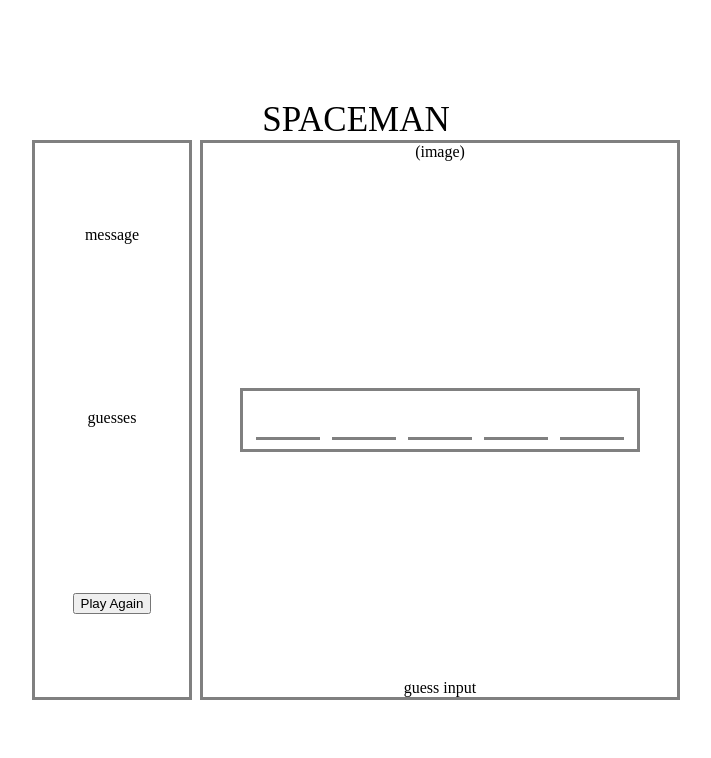
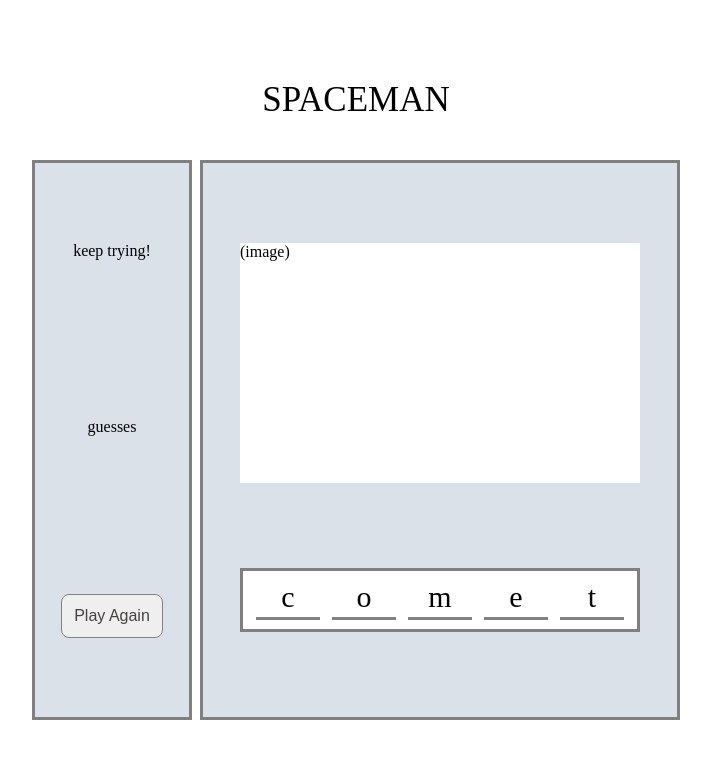
Before and after one commit to adricastro1/Adriana-Castro-SCST-Project-1, a plain HTML site: page index.html in a window 1280 px wide. Shown: the whole page, without its empty margins (284-995 px from the left). Drawn offline with Linux system fonts and the light colour scheme.

Commit message:
render word to board

```diff
--- a/css/style.css
+++ b/css/style.css
@@ -13,6 +13,15 @@ body {
 
 header {
     font-size: 35px;
+    margin-bottom: 5vh;
+}
+
+button {
+    padding: 1.5vmin;
+    font-size: 2vmin;
+    border-radius: 1vmin;
+    border: 0.1vmin solid grey;
+    color: rgb(69, 65, 65);
 }
 
 .main {
@@ -22,7 +31,12 @@ header {
 
 }
 
-#side-panel {
+.letter {
+    text-align: center;
+    font-size: 30px;
+}
+
+.side-panel {
     height: 70vh;
     width: 20vh;
     display: flex;
@@ -30,16 +44,18 @@ header {
     justify-content: space-around;
     align-items: center;
     border: 3px grey solid;
+    background-color: rgb(219, 225, 233);
 }
 
-#gameboard {
+.gameboard {
     height: 70vh;
     width: 60vh;
     display: flex;
     flex-direction: column;
-    justify-content: space-between;
+    justify-content: center;
     align-items: center;
     border: 3px grey solid;
+    background-color: rgb(219, 225, 233);
 }
 
 #letter-spaces {
@@ -52,9 +68,18 @@ header {
     gap: 1.5vmin;
     margin: auto;
     border: 3px grey solid;
+    background-color: white;
 }
 
 #letter-spaces>div {
     height: 5vmin;
     border-bottom: 3px grey solid;
 }
+
+
+#image {
+    margin-top: 10vh;
+    height: 30vh;
+    width: 50vh;
+    background-color: white;
+}
--- a/index.html
+++ b/index.html
@@ -11,21 +11,20 @@
 <body>
     <header>SPACEMAN</header>
     <div class="main">
-        <section id="side-panel">
-            <div id="message"> message</div>
+        <section class="side-panel">
+            <div id="message">message</div>
             <div id="guesses">guesses</div>
             <button>Play Again</button>
         </section>
-        <section id="gameboard">
-            <div>(image)</div>
+        <section class="gameboard">
+            <div id="image">(image)</div>
             <div id="letter-spaces">
-                <div></div>
-                <div></div>
-                <div></div>
-                <div></div>
-                <div></div>
+                <div id="0" class="letter"></div>
+                <div id="1" class="letter"></div>
+                <div id="2" class="letter"></div>
+                <div id="3" class="letter"></div>
+                <div id="4" class="letter"></div>
             </div>
-            <div>guess input</div>
         </section>
     </div>
 </body>
--- a/js/main.js
+++ b/js/main.js
@@ -1,24 +1,26 @@
 /*----- constants -----*/
-const wordChoices = {
-    comet: ['c', 'o', 'm', 'e', 't'],
-    orbit: ['o', 'r', 'b', 'i', 't'],
-    pluto: ['p', 'l', 'u', 't', 'o'],
-};
-
+const alphabet = ['a', 'b', 'c', 'd', 'e', 'f', 'g', 'h',
+    'i', 'j', 'k', 'l', 'm', 'n', 'o', 'p', 'q', 'r', 's',
+    't', 'u', 'v', 'w', 'x', 'y', 'z'];
 
 /*----- state variables -----*/
 let currentWord;
 let guessNum;
 let letterGuess;
+let keyName;
+
 /*----- cached elements  -----*/
 const messageEl = document.querySelector('#message');
 const playAgainBtn = document.querySelector('button');
-const correctLetter = document.querySelector('#letter-spaces');
+const correctLetter = document.querySelector('#letter-spaces>div');
 
 /*----- event listeners -----*/
 // keyboard event listener
 
+document.body.addEventListener("keyup", keyLetter);
+
 // play again button
+playAgainBtn.addEventListener('click', init)
 
 /*----- functions -----*/
 init()
@@ -33,15 +35,24 @@ function init() {
 
 function render() {
     renderGame();
-    // renderMessage();
+    renderMessage();
+    // renderWord();
 }
 
-function renderGame() {
+function renderGame(evt) {
     // pick random word from wordChoices
     const currentWord = chooseWord()
-    const letters = currentWord.split('')
-    console.log(letters)
+    const lettersArray = currentWord.split('')
+    console.log(lettersArray)
+    lettersArray.forEach(function (letter, idx) {
+        const letterId = `${idx}`
+        const letterEl = document.getElementById(letterId)
+        letterEl.innerText = [letter]
+        console.log(letterId)
+    })
+
 }
+
 
 function chooseWord() {
     const options = ['comet', 'orbit', 'pluto']
@@ -49,13 +60,22 @@ function chooseWord() {
     return options[randomWord]
 }
 
-function renderWord(){
+function keyLetter(evt) {
+    const keyName = evt.key;
+    let guess = keyName
+
+}
+
+function renderWord() {
 
 }
 
 // function for amount of guesses left?
 
-// function renderMessage() {
+function renderMessage() {
     // if full word is guessed before 8 guesses render 'you win!'
     // if != full word and 8 max guesses render "try again!"
-// }
+    if (keyLetter) {
+        messageEl.innerText = "keep trying!"
+    }
+}
```
